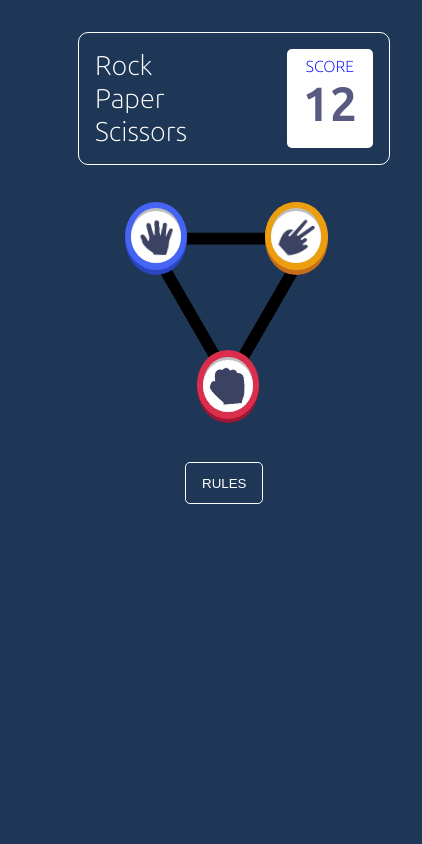
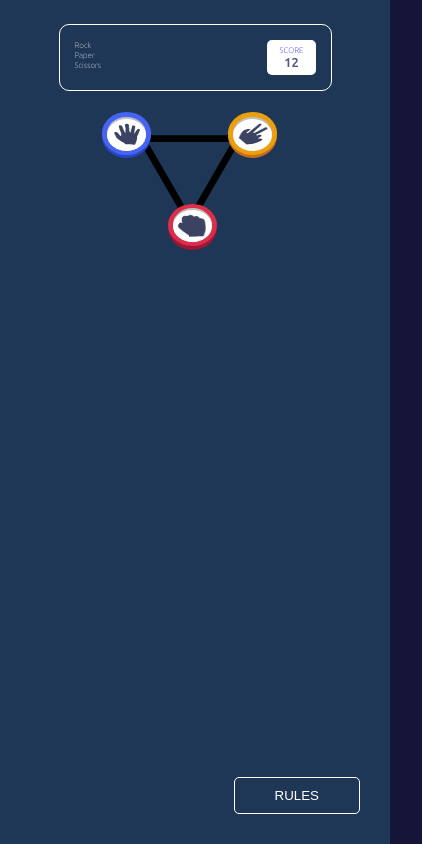
Before and after one commit to Sea-Edu/again-repeat-rock-game, a plain HTML site: page index.html in a window 390 px wide. Shown: the whole page, 422 px wide, since content can reach past the window. Drawn offline with Linux system fonts and the light colour scheme.

Commit message:
change responsive

```diff
--- a/style.css
+++ b/style.css
@@ -1,11 +1,13 @@
 /* Google fonts */
 @import url('https://fonts.googleapis.com/css2?family=Ubuntu+Sans:ital,wght@0,100..800;1,100..800&display=swap');
-*{
+
+* {
     margin: 0;
     padding: 0;
     box-sizing: border-box;
 }
-body{
+
+body {
     background-color: hsl(237, 49%, 15%);
     background-image: radial-gradient(circle farthest-side at center, hsl(214, 47%, 23%) 150%, hsl(237, 49%, 15%)10%);
     display: flex;
@@ -13,57 +15,65 @@ body{
     flex-wrap: wrap;
     color: white;
     font-family: "Ubuntu Sans", sans-serif;
+    height: 100vh;
 }
+
 /* section */
-section{
-    padding: 2rem;
-    position: relative;
-    margin-left: 20%;
+section {
+    padding: 24px;
 }
+
 /* head-box  */
-.head-box{
-    width: 50vw;
+.head-box {
+    width: 60vw;
     border: 1px solid white;
     border-radius: 10px;
-    padding: 1rem;
+    padding: 15px;
     display: flex;
     justify-content: space-between;
 }
-.text-card p{
+
+.text-card p {
     font-size: 1.7em;
     font-weight: 200;
 }
-.score-card{
+
+.score-card {
     border-radius: 5px;
     background-color: white;
     text-align: center;
-    padding: 1rem;
-    padding-left: 2em;
-    padding-right: 2em;
+    padding: 15px;
+    width: 20%;
+    height: 80%;
 }
-.score-card p{
+
+.score-card p {
     text-transform: uppercase;
     color: blue;
     font-weight: 200;
 }
-.score-card h1{
+
+.score-card h1 {
     font-size: 3em;
     color: hsl(239, 19%, 43%);
 }
+
 /* body-box */
-.body-box{
+.body-box {
     width: 100%;
     position: relative;
 }
-.triangle-img{
-  width: 50%;
-  max-width: 75vw;
-  margin-left: 30%;
-  margin-top: 5%;
-  transform: rotate(60deg);
+
+.triangle-img {
+    width: 40%;
+    max-width: 75vw;
+    margin-left: 32.5%;
+    margin-top: 5%;
+    transform: rotate(60deg);
 }
-.body-box .group{
-    width: 20%;
+
+.body-box .group {
+    width: 18%;
     height: 35%;
     border-radius: 50%;
     display: flex;
@@ -72,17 +82,20 @@ section{
     position: absolute;
     transition: all linear 0.3s;
 }
-.group:hover{
+
+.group:hover {
     box-shadow: rgba(248, 248, 248, 0.7) 0px 0px 15px;
     cursor: pointer;
 }
-.back-silver{
+
+.back-silver {
     width: 80%;
     height: 80%;
     background-color: silver;
     border-radius: 50%;
 }
-.back-white{
+
+.back-white {
     width: 100%;
     height: 95%;
     background-color: white;
@@ -92,12 +105,14 @@ section{
     border-radius: 50%;
     display: flex;
 }
-.back-white img{
+
+.back-white img {
     width: 70%;
     height: 70%;
     transform: rotate(5deg);
 }
-.back{
+
+.back {
     border-radius: 50%;
     width: 100%;
     height: 100%;
@@ -105,7 +120,8 @@ section{
     justify-content: center;
     position: absolute;
 }
-.center{
+
+.center {
     border-radius: 50%;
     width: 100%;
     height: 95%;
@@ -114,52 +130,57 @@ section{
     align-items: center;
     margin-top: -5px;
 }
-.back_blue{
+
+.back_blue {
     background-color: #2A45C2;
     top: 18%;
-    left: 15%;
+    left: 16%;
 }
-.blue{
+
+.blue {
     background-color: #4664F4;
 }
+
 .back_yellow {
     background-color: #C76C1B;
     top: 18%;
-    right: 18%;
+    right: 20%;
 }
+
 .yellow {
     background-color: #EB9F0E;
 }
+
 .back_red {
     background-color: #9D1634;
     top: 90%;
     left: 40%;
 }
+
 .red {
     background-color: #DB2E4D;
 }
+
 /* modal */
-.btn-modal{
+.btn-modal {
     border: 1px solid white;
     border-radius: 5px;
     background-color: transparent;
     color: white;
     text-transform: uppercase;
-    width: 10vw;
-    height: 5vh;
-    margin-top: 45%;
+    padding: 10px 40px;
     transition: all ease .5s;
+    position: absolute;
+    bottom: 30px;
+    right: 30px;
 }
-.btn-modal:hover{
+
+.btn-modal:hover {
     background-color: white;
     color: hsl(239, 19%, 43%);
     cursor: pointer;
 }
-*,
-*::after,
-*::before {
-    box-sizing: border-box;
-}
+
 
 .modal {
     position: fixed;
@@ -205,7 +226,8 @@ section{
 .modal-body {
     padding: 10px 15px;
 }
-.modal-body img{
+
+.modal-body img {
     width: 80%;
     margin-left: 10%;
 }
@@ -226,38 +248,88 @@ section{
     opacity: 1;
     pointer-events: all;
 }
+
+
+
 /* Responsive codes */
-@media (max-width: 750px) {
+@media (max-width: 768px) {
     .head-box{
+        width: 70vw;
+    }
+    .text-card p {
+        font-size: 1em;
+        font-weight: 100;
+    }
+
+    .score-card p {
+        font-weight: 100;
+        font-size: 12px;
+    }
+
+    .score-card h1 {
+        font-size: 1.5rem;
+    }
+}
+@media (max-width: 450px) {
+    .text-card p {
+        font-size: .5em;
+        font-weight: 100;
+    }
+    .score-card{
+        padding: 5px;
+    }
+    .score-card p {
+        font-weight: 100;
+        font-size: 8px;
+    }
+
+    .score-card h1 {
+        font-size: .8rem;
+    }
+}
+
+/* @media (max-width: 750px) {
+    .head-box {
         width: 80vw;
-    }
-    .triangle-img{
-        width: 52%;
+        /* margin-left: -10%; */
+/* } */
+/*
+    .triangle-img {
+        width: 55%;
         margin-left: 25%;
     }
     .back_yellow {
         top: 18%;
         right: 20%;
     }
-    .back_red{
+    .back_red {
         left: 35%;
     }
-    .btn-modal{
-        margin-top: 15%;
-        margin-left: 15%;
-        width: 20vw;
-    }
-}
+
+
+} */
+/*
 @media (max-width: 650px) {
-    .triangle-img{
+    .triangle-img {
         width: 60%;
     }
-    .back_red{
+
+    .back_blue {
+        left: 10%;
+    }
+
+    .back_red {
         left: 38%;
     }
-    .score-card{
+
+    .score-card {
         padding: .5rem;
         padding-left: 1rem;
         padding-right: 1rem;
     }
+.btn-modal {
+    right: 40%;
+
 }
+
+} */
```
